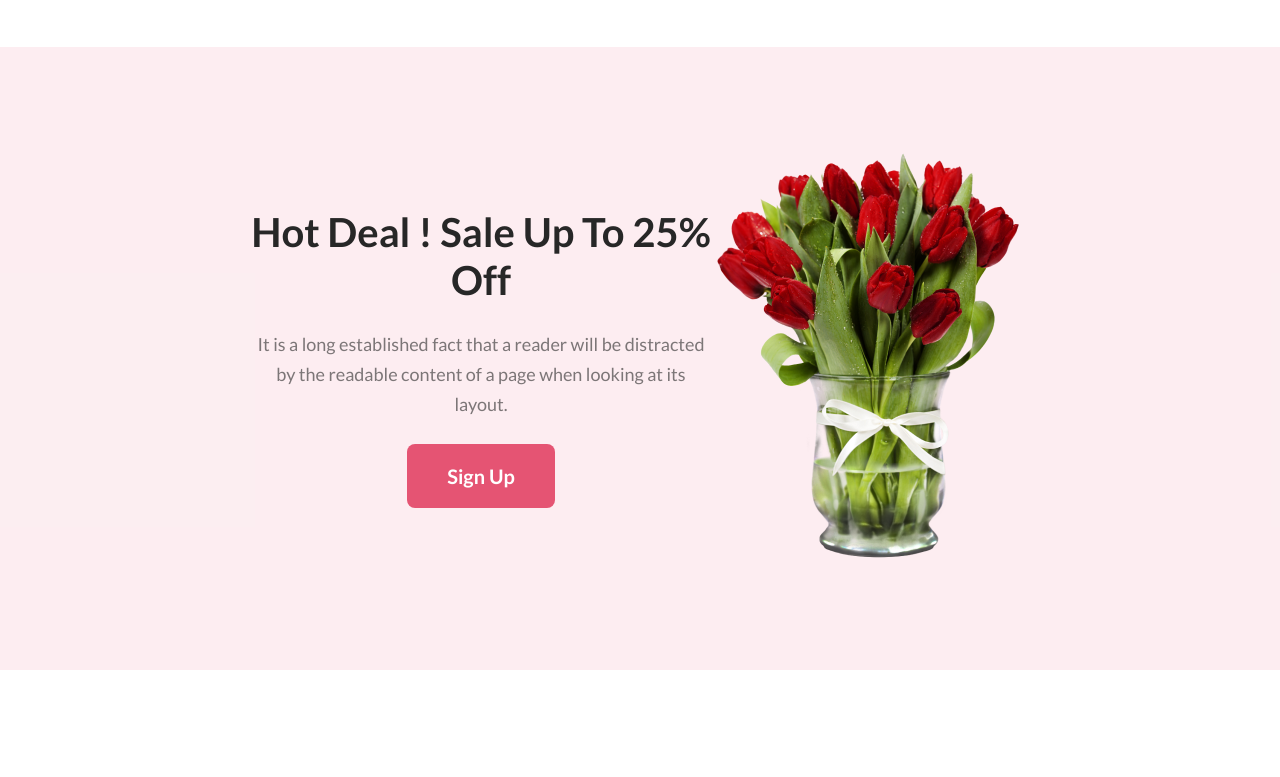
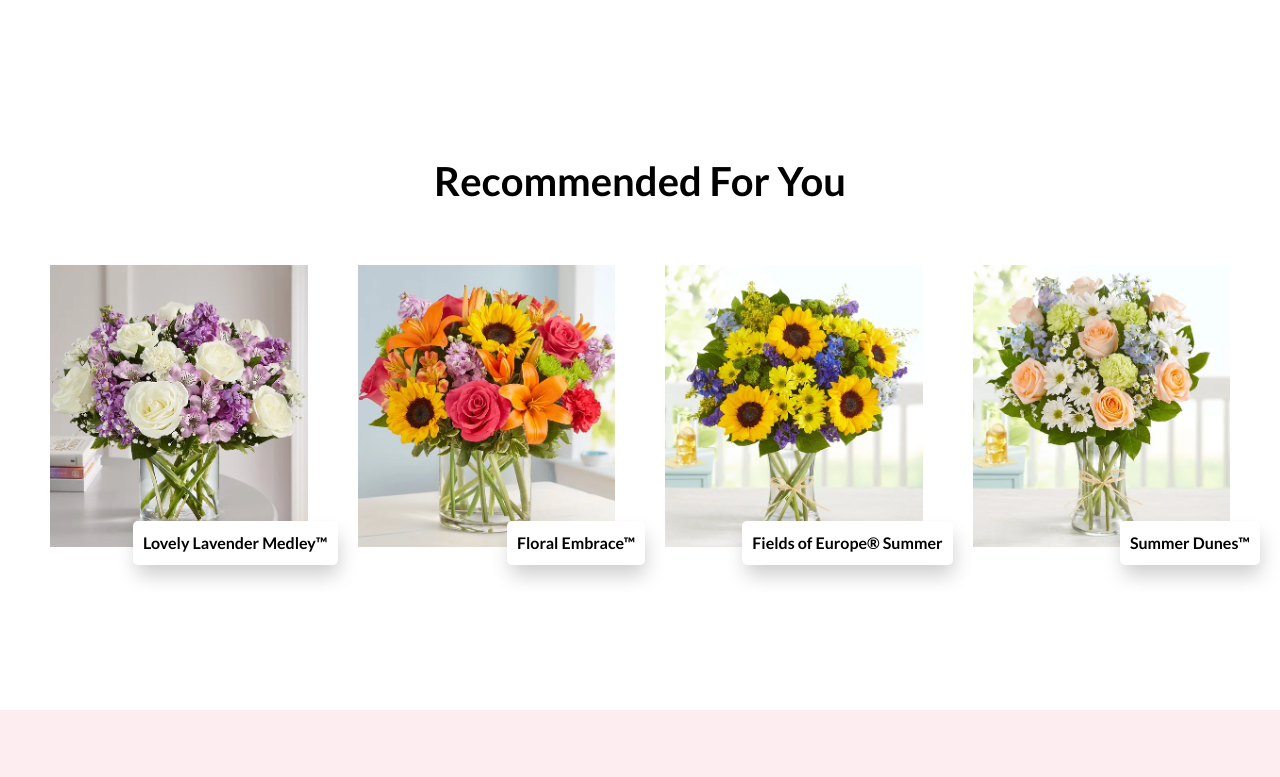
Before and after one commit to RafikulIslamHriday/flower-ass1-b8, a plain HTML site: page index.html in a window 1280 px wide. Shown: the part 1760-2537 px from the top of the page. Drawn offline with Linux system fonts and the light colour scheme.

Commit message:
recomend section and footer part added

```diff
--- a/index.html
+++ b/index.html
@@ -66,6 +66,42 @@
           </div>
         </div>
       </section>
+      <section class="recomend-section">
+        <h3 class="recomend-title">Recommended For You</h3>
+        <div class="card-container">
+          <div class="recomend-card">
+            <img src="Flower Asset/recomended1.webp" alt="" srcset="" />
+
+            <div class="card-text">
+              <p>Lovely Lavender Medley™</p>
+            </div>
+          </div>
+          <div class="recomend-card">
+            <div class="card-img">
+              <img src="Flower Asset/recomended4.webp" alt="" srcset="" />
+            </div>
+            <div class="card-text">
+              <p>Floral Embrace™</p>
+            </div>
+          </div>
+          <div class="recomend-card">
+            <div class="card-img">
+              <img src="Flower Asset/recomended3.webp" alt="" srcset="" />
+            </div>
+            <div class="card-text">
+              <p>Fields of Europe® Summer</p>
+            </div>
+          </div>
+          <div class="recomend-card">
+            <div class="card-img">
+              <img src="Flower Asset/recomended2.webp" alt="" srcset="" />
+            </div>
+            <div class="card-text">
+              <p>Summer Dunes™</p>
+            </div>
+          </div>
+        </div>
+      </section>
       <section class="hot-deal-section">
         <div class="hot-deal-info">
           <h3 class="info-title">
@@ -81,10 +117,14 @@
           <img src="Flower Asset/pngwing 8.png" alt="" />
         </div>
       </section>
+
       <section class="social-section container">
         <div class="social-info">
           <h3 class="section-title">Instagram</h3>
-          <p class="section-description">It is a long established fact that a reader will be distracted by the readable content of a page when looking at its layout.</p>
+          <p class="section-description">
+            It is a long established fact that a reader will be distracted by
+            the readable content of a page when looking at its layout.
+          </p>
         </div>
         <div class="social-img-contain">
           <div class="social-img">
@@ -101,15 +141,30 @@
           </div>
         </div>
       </section>
+
       <section class="container last-deal-section">
         <h3 class="section-title">Get The Latest Deals</h3>
         <p class="last-deal-description">$30 coupon for first shopping</p>
         <div class="input-container">
-          <input type="text" name="input" placeholder="Enter your email here....">
-          <button class="btn-primary">Subscribe</button></div>
+          <input
+            type="text"
+            name="input"
+            placeholder="Enter your email here...."
+          />
+          <button class="btn-primary">Subscribe</button>
+        </div>
       </section>
     </main>
 
-    <footer></footer>
+    <footer class="footer">
+      <h3 class="footer-title"><span class="text-primary">Flower</span>Shop</h3>
+      <p class="footer-description">
+        It is a long established fact that a reader will be distracted by the
+        readable content of a page when looking at its layout.
+      </p>
+      <small class="copy-right"
+        >@2020-2023, FlowerShop.com. All rights reserved.
+      </small>
+    </footer>
   </body>
 </html>
--- a/style.css
+++ b/style.css
@@ -6,7 +6,7 @@
 }
 .container {
   max-width: 1400px;
-  margin: 110px auto;
+  margin: 150px auto;
   /* border: 2px solid black; */
 }
 .section-title {
@@ -24,6 +24,9 @@
   margin: 20px auto 50px;
   text-align: center;
   max-width: 580px;
+}
+.text-primary {
+  color: #e55473;
 }
 
 /* header part */
@@ -79,7 +82,7 @@
 .featured-card {
   width: 450px;
 }
-.featured-card p{
+.featured-card p {
   text-decoration: underline;
   text-align: center;
   color: #272727;
@@ -94,24 +97,23 @@
   justify-content: center;
   height: 530px;
 }
-.featured-img img{
-  padding: 20px 20px 0 ;
+.featured-img img {
+  padding: 20px 20px 0;
 }
-
 
 #featured-card1 {
   background-color: #fff;
   border-radius: 300px 300px 0px 0px;
   background: rgba(167, 33, 98, 0.15);
 }
-#featured-card1 img{
+#featured-card1 img {
   max-width: 310px;
 }
 #featured-card2 {
   border-radius: 300px 300px 0px 0px;
   background: rgba(5, 151, 160, 0.15);
 }
-#featured-card2 img{
+#featured-card2 img {
   max-width: 370px;
 }
 #featured-card3 {
@@ -119,8 +121,46 @@
   background: rgba(71, 125, 17, 0.15);
 }
 
+/* recomended section */
+.recomend-section {
+  margin: 50px 0 150px;
+}
+.recomend-title {
+  font-size: 40px;
+  text-align: center;
+  padding: 30px;
+  font-weight: 800;
+  margin-bottom: 20px;
+}
+.card-container {
+  display: flex;
+  justify-content: space-around;
+  gap: 50px;
+  padding: 10px 50px;
+}
+.recomend-card {
+  max-width: 400px;
+  height: auto;
+  position: relative;
+}
+.recomend-card img {
+  width: 100%;
+}
+.card-text {
+  position: absolute;
+  background-color: #fff;
+  bottom: -15px;
+  right: -30px;
+  border-radius: 5px;
+  box-shadow: 2px 12px 20px -2px rgba(0, 0, 0, 0.2);
+}
+.card-text p {
+  padding: 10px;
+  font-weight: 600;
+  line-height: 1.5;
+}
 /* hot deal section */
-.hot-deal-section{
+.hot-deal-section {
   background: rgba(229, 84, 115, 0.1);
   padding: 100px 250px;
   display: flex;
@@ -128,12 +168,12 @@ justify-content: space-evenly;
   align-items: center;
   text-align: center;
 }
-.info-title{
+.info-title {
   color: #272727;
   font-size: 40px;
   font-weight: 800;
 }
-.info-description{
+.info-description {
   color: rgba(39, 39, 39, 0.6);
   max-width: 600px;
   font-size: 18px;
@@ -144,12 +184,12 @@ text-align: center;
 }
 /* social section */
 
-.social-img-contain{
+.social-img-contain {
   display: flex;
   justify-content: space-around;
   gap: 20px;
 }
-.social-img{
+.social-img {
   max-width: 340px;
   max-height: 400px;
 }
@@ -158,23 +198,22 @@ text-align: center;
 }
 
 /* last deal section */
-.last-deal-section{
-  background-image: url('Flower Asset/Rectangle 9.png');
+.last-deal-section {
+  background-image: url("Flower Asset/Rectangle 9.png");
   background-size: cover;
   background-repeat: no-repeat;
   text-align: center;
   padding: 120px 0;
 }
-.last-deal-description{
+.last-deal-description {
   color: rgba(39, 39, 39, 0.6);
   font-size: 18px;
   font-weight: 400;
   line-height: 30px;
   text-align: center;
   padding: 10px 0 50px;
-
 }
-.input-container input{
+.input-container input {
   width: 40%;
   padding: 10px 15px;
   font-size: 20px;
@@ -183,3 +222,27 @@ text-align: center;
   border: none;
   margin-right: 15px;
 }
+
+/* footer paert */
+.footer {
+  background-color: #111010;
+  color: #fff;
+  text-align: center;
+  padding: 120px 20px;
+}
+.footer-title {
+  font-size: 48px;
+  font-weight: 800;
+  color: #ffffff;
+}
+.footer-description {
+  font-size: 18px;
+  max-width: 625px;
+  line-height: 30px;
+  color: rgba(255, 255, 255, 0.9);
+  padding: 25px 0 30px;
+  margin: 0 auto;
+}
+.copy-right {
+  color: rgba(255, 255, 255, 0.4);
+}
```
Also changed, not shown: Flower Asset/recomended1.webp (added), Flower Asset/recomended2.webp (added), Flower Asset/recomended3.webp (added), Flower Asset/recomended4.webp (added). Lines whose indentation alone changed are shown as unchanged.
